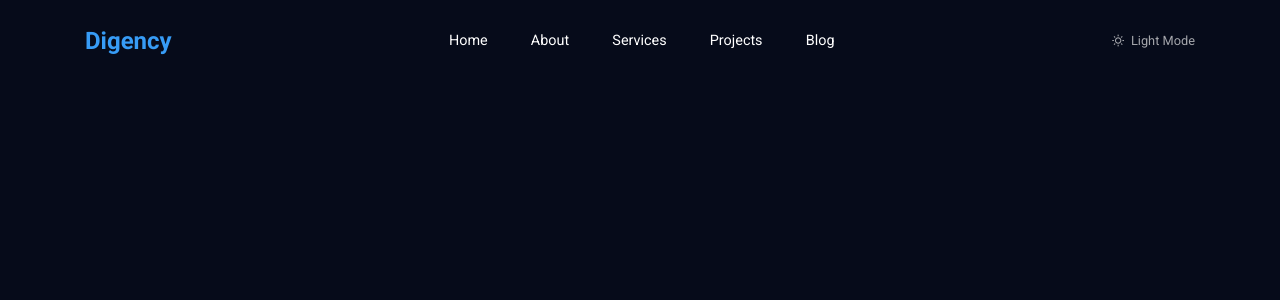
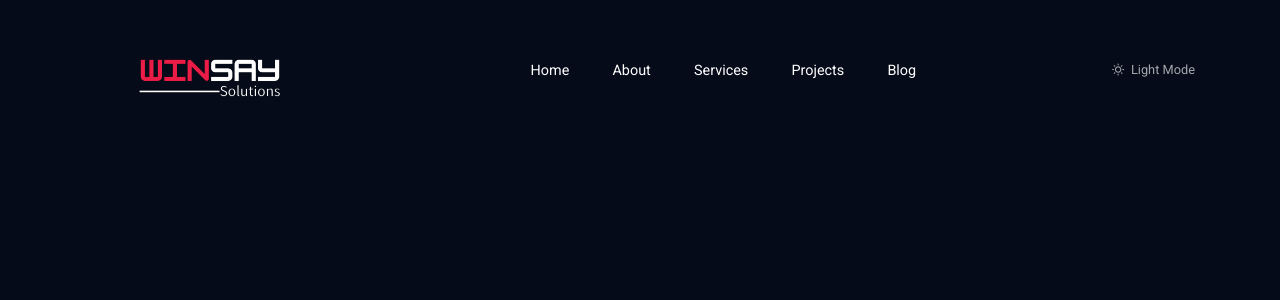
Before and after one commit to UmeenHashel/winsay-website, a React (Create React App) app: page / in a window 1280 px wide. Shown: the top 300 px of the page. Built offline with nearby package versions, Linux system fonts and the light colour scheme.

Commit message:
Updated header.jsx

```diff
--- a/src/components/Header/header.css
+++ b/src/components/Header/header.css
@@ -9,6 +9,22 @@
     align-items: center;
     justify-content: space-between;
 }
+
+.logo{
+    display: flex;
+    align-items: center;
+}
+
+.logo_image {
+    width: 250px;
+    height: auto;
+}
+
+.navigation {
+    flex: 1;
+    display: flex;
+    justify-content: center;
+  }
 
 .menu{
     display: flex;
@@ -28,9 +44,6 @@
     color: var(--link-active);
 }
 
-.logo h2{
-    color: var(--primary-color);
-}
 
 .light_mode span{
     color: rgba(255, 255, 255, 0.637);
--- a/src/components/Header/header.jsx
+++ b/src/components/Header/header.jsx
@@ -1,5 +1,6 @@
 import React from 'react';
 import "./header.css";
+import logoLight from '../../assets/logo_light.png';
 
 const nav_links = [
   {
@@ -34,7 +35,7 @@ const header = () => {
     <div className="container">
         <div className="nav_wrapper">
             <div className="logo">
-                <h2>Digency</h2> {/* Add the logo here */}
+              <img src={logoLight} alt="Winsay Logo" className="logo_image" />
             </div>
 
             <div className="navigation">
```
Also changed, not shown: src/assets/logo_dark.png (added), src/assets/logo_light.png (added).
